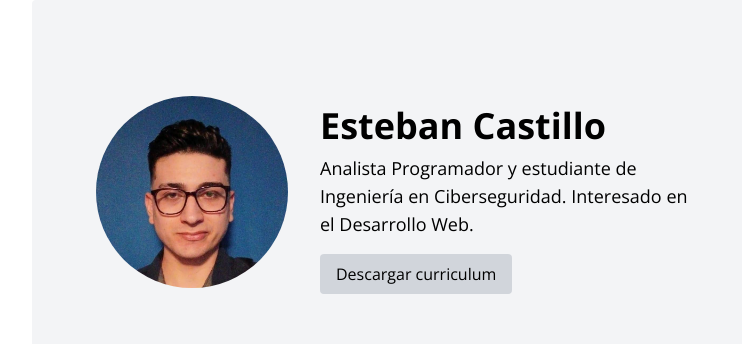
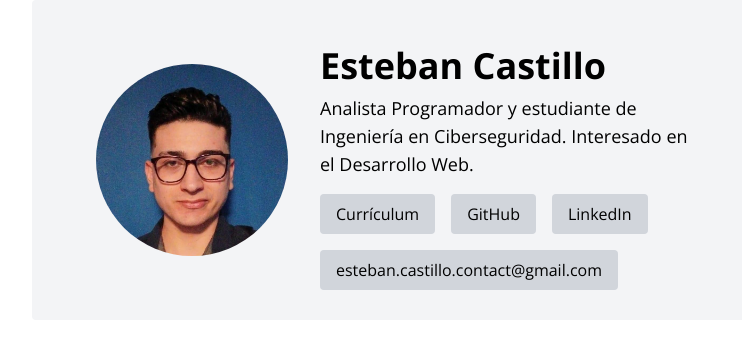
Before and after one commit to esteban-elias/esteban-elias, a Next.js app: page / in a window 1280 px wide. Shown: the top 344 px of the page, without its empty margins (240-982 px from the left). Built offline with nearby package versions, Linux system fonts and the light colour scheme.

Commit message:
Add buttons for contact

```diff
--- a/src/app/page.tsx
+++ b/src/app/page.tsx
@@ -2,7 +2,7 @@ export default function Home() {
   return (
     <main className="flex flex-col items-center min-h-screen max-w-3xl mx-auto px-4">
       {/* Profile section */}
-      <section className="w-full h-96 flex flex-col sm:flex-row justify-center items-center sm:gap-8 bg-gray-100 rounded">
+      <section className="w-full h-[28rem] sm:h-80 flex flex-col sm:flex-row justify-center items-center sm:gap-8 bg-gray-100 rounded">
         <div className="w-48 h-48">
           <img
             src="/profile-picture.jpeg"
@@ -18,10 +18,19 @@ export default function Home() {
             Analista Programador y estudiante de Ingeniería en Ciberseguridad.
             Interesado en el Desarrollo Web.
           </p>
-          <div>
+          <div className="flex gap-4">
             <button className="bg-gray-300 rounded px-4 py-2 mt-4">
-              Descargar curriculum
+              Currículum
             </button>
+            <button className="bg-gray-300 rounded px-4 py-2 mt-4">
+             GitHub
+            </button>
+            <button className="bg-gray-300 rounded px-4 py-2 mt-4">
+             LinkedIn
+            </button>
+          </div>
+          <div className="bg-gray-300 rounded px-4 py-2 mt-4">
+            esteban.castillo.contact@gmail.com
           </div>
         </div>
       </section>
```
